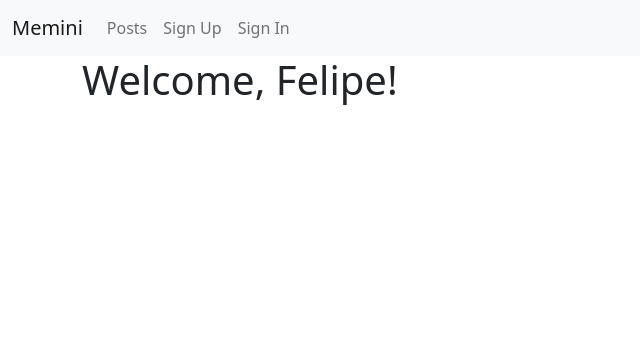
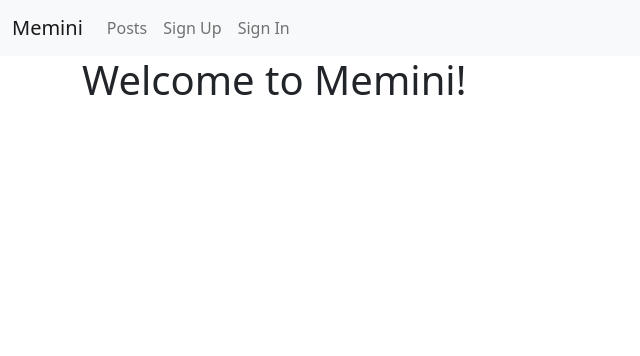
Before and after one commit to felipe-canever-fernandes/memini_web_mvc, a PHP site: page / in a window 1280 px wide. Shown: the top 356 px of the page, without its empty margins (0-640 px from the left). Run offline with PHP 8.4, Linux system fonts and the light colour scheme.

Commit message:
Display user's name on home page if signed in

```diff
--- a/app/controllers/Home.php
+++ b/app/controllers/Home.php
@@ -2,6 +2,7 @@
 
 namespace App\Controllers;
 
+use App\Models\User\User;
 use Core\Controller;
 use Core\View\View;
 
@@ -9,6 +10,6 @@ class Home extends Controller
 {
     public function indexAction(): void
     {
-        View::render('home/index.twig', ['name' => 'Felipe']);
+        View::render('home/index.twig');
     }
 }
--- a/app/views/home/index.twig
+++ b/app/views/home/index.twig
@@ -3,5 +3,5 @@
 {% block title %}Home{% endblock %}
 
 {% block body %}
-    <h1>Welcome, {{ name }}!</h1>
+    <h1>Welcome{% if session.user is defined %}, {{ session.user.getName }}{% else %} to Memini{% endif %}!</h1>
 {% endblock %}
```
